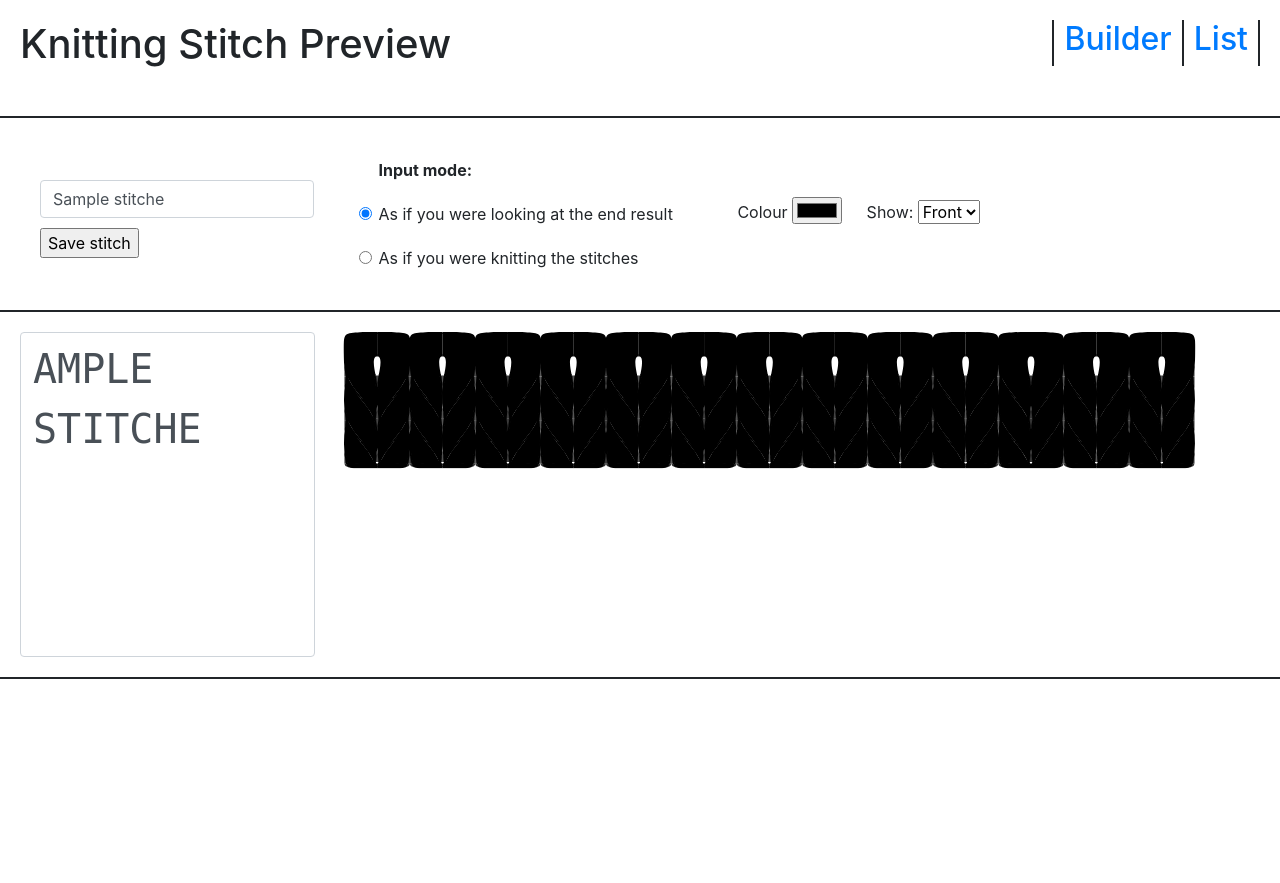
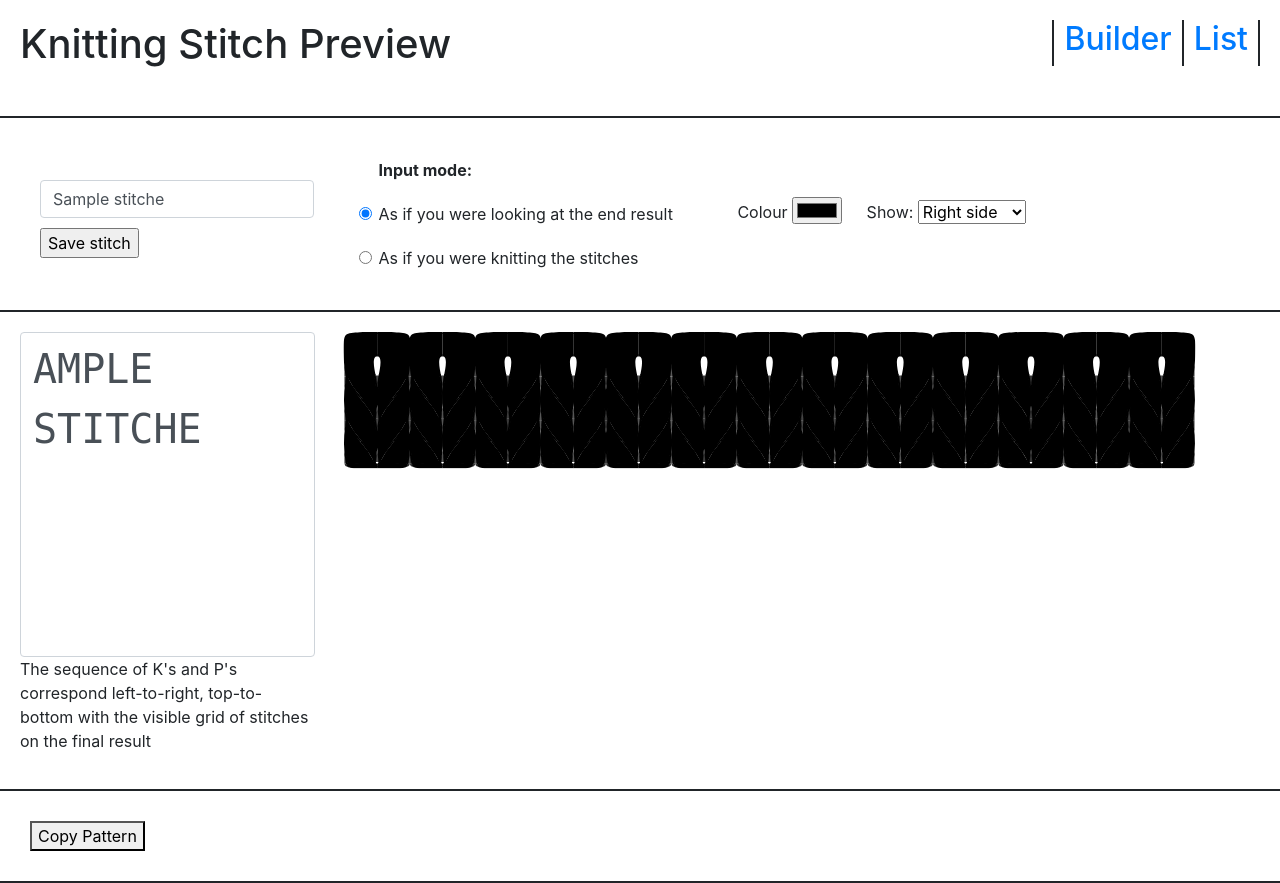
Before and after one commit to Alex-EmSiKay/eflask, a Flask app: page /load?id=1 in a window 1280 px wide. Before the commit the page ends 679 px from the top, so only its background shows below. Run offline with Flask 2, Linux system fonts and the light colour scheme; a database or web service that is not in the repository returns one stand-in record (values such as "Sample title"); some libraries are stand-ins or nearby versions.

Commit message:
rendering

```diff
--- a/app/main.py
+++ b/app/main.py
@@ -41,22 +41,21 @@
                 for j in range(len(lines[-1]), len(lines[-2])):
                     lines[-1] += lines[-2][j]
         # print(request.args["reverse"])
+        by_stitch_lines = lines.copy()
         if (request.args["input"] == "stitch"):
-            for i in range(len(lines)):
-                if i % 2 == 1:
-                    lines[i] = lines[i].replace("K", "O")
-                    lines[i] = lines[i].replace("P", "K")
-                    lines[i] = lines[i].replace("O", "P")
-                else:
-                    lines[i] = lines[i][::-1]
+            switch_input(lines)
             lines.reverse()
+        else:
+            by_stitch_lines.reverse()
+            switch_input(by_stitch_lines)
+
         if request.args["reverse"] == "1":
             for i in range(len(lines)):
                 lines[i] = lines[i].replace("K", "O")
                 lines[i] = lines[i].replace("P", "K")
                 lines[i] = lines[i].replace("O", "P")
                 lines[i] = lines[i][::-1]
-        return render_template("stitches.svg", lines=lines, maxcols=maxcols, colour="#" + request.args["colour"])
+        return render_template("stitches.svg", lines=lines, maxcols=maxcols, colour="#" + request.args["colour"], stitch_string="-".join(by_stitch_lines))
     else:
         return ""
 
@@ -82,3 +81,13 @@
     cur.execute("SELECT * FROM stitches WHERE id = %s;", (id,))
     call_stitch = cur.fetchall()
     return render_template("index.html", data=call_stitch, saved=saved)
+
+
+def switch_input(l):
+    for i in range(len(l)):
+        if i % 2 == 1:
+            l[i] = l[i].replace("K", "O")
+            l[i] = l[i].replace("P", "K")
+            l[i] = l[i].replace("O", "P")
+        else:
+            l[i] = l[i][::-1]
--- a/app/static/scripts.js
+++ b/app/static/scripts.js
@@ -5,7 +5,13 @@
     var ajax = new XMLHttpRequest();
     ajax.onreadystatechange = function () {
         if (ajax.readyState == 4 && ajax.status == 200) {
-            updateText.innerHTML = ajax.responseText;
+            if (ajax.responseText != "") {
+                updateText.innerHTML = ajax.responseText;
+                condlines = []
+                document.getElementById("rendered").value.split("-").every((val) => condlines.push(condense(val.split(""), 1, 's')));
+                condlines = condense(condlines, 1, 'r');
+                document.getElementById("cond").innerHTML = render(condlines);
+            }
         }
     }
     if (text == "") {
@@ -46,7 +52,7 @@
     if (inp == "result" && in_lines.length % 2 == 0) {
         dir = 1;
     }
-    console.log(in_lines.length + dir);
+    //console.log(in_lines.length + dir);
     for (var i = 0; i < in_lines.length; i++) {
         if (i % 2 == (in_lines.length + dir) % 2) {
             in_lines[i] = in_lines[i].replace(/K/g, "O");
@@ -61,6 +67,12 @@
     }
     in_lines = in_lines.reverse();
     document.getElementById('input_text').value = in_lines.join("\n")
+    if (inp == "result") {
+        document.getElementById("explain").innerHTML = "The sequence of K's and P's correspond left-to-right, top-to-bottom with the visible grid of stitches on the final result";
+    }
+    else {
+        document.getElementById("explain").innerHTML = "The sequence of stiches and new rows one would have to knit in order to achieve the final result"
+    }
 }
 
 function save() {
@@ -77,3 +89,110 @@
     }
     window.location.replace("save?lines=" + document.getElementById("input_text").value.replace(/\n/g, "-") + "&colour=" + document.getElementById("color_choice").value.replace("#", "") + "&title=" + document.getElementById("title").value);
 }
+
+function condense(arr, depth, type) {
+    condensing = false;
+    var cond_array = []
+    //console.log(arr);
+    var proc = 0
+    var count = 0;
+    while (proc < arr.length) {
+        if (proc == arr.length - 1) {
+            cond_array.push([1, arr.slice(proc, proc + 1), type]);
+            break;
+        }
+        //console.log("first slice" + String(arr.slice(proc, proc + depth)));
+        //console.log("second slice" + String(arr.slice(proc + depth * (count + 1), proc + depth * (count + 2))));
+        while (arrayEquals(arr.slice(proc, proc + depth), arr.slice(proc + depth * (count + 1), proc + depth * (count + 2)))) {
+            if (proc + count < arr.length - 1) {
+                count++;
+                //console.log("count: " + String(count))
+            }
+            else {
+                break;
+            }
+        }
+        cond_array.push([count + 1, arr.slice(proc, proc + depth), type]);
+        //console.log(cond_array)
+        proc = proc + depth * (count + 1);
+        //console.log(proc)
+        count = 0;
+    }
+    if (depth < Math.floor(arr.length / 2)) {
+        return condense(cond_array, depth + 1, type);
+    }
+    else {
+        return cond_array;
+    }
+}
+// found function for array equality source "https://masteringjs.io/tutorials/fundamentals/compare-arrays" with a few adjustments
+function arrayEquals(a, b) {
+    return Array.isArray(a) &&
+        Array.isArray(b) &&
+        a.length === b.length &&
+        a.every((val, index) => {
+            if (Array.isArray(val)) {
+                return arrayEquals(val, b[index]);
+            }
+            else {
+                return val === b[index];
+            }
+        }
+        );
+}
+
+function render(l) {
+    var s = "";
+    console.log("this is the input array" + l.toString())
+    for (var i = 0; i < l.length; i++) {
+        if (l[i].length < 2) {
+            return render(l[i])
+        }
+        if (Array.isArray(l[i][0])) {
+            return render(l[i])
+        }
+        console.log("this is the l[i]: " + l[i].toString())
+        console.log("this is l[i][0]: " + l[i][0].toString())
+        console.log("this is l[i][1]: " + l[i][1].toString())
+        console.log("this is l[i][2]: " + l[i][2].toString())
+        //console.log(s);
+        //console.log(l[i][1][0])
+        if (l[i][1][0] == "K" || l[i][1][0] == "P") {
+            s = s + l[i][1][0] //+ l[i][2];
+        }
+        else {
+            //console.log(l[i][1])
+            if (l[i][2] == 'r') {
+                if (l[i][1].length > 1 && l[i][0] > 1) {
+                    s = s + `[${render(l[i][1]).slice(0, -4)}]<br>`
+                }
+                else {
+                    s = s + `${render(l[i][1])}<br>`;
+                }
+            }
+            else {
+                if (l[i][0] > 1) {
+                    s = s + "[" + render(l[i][1]) + "]";
+                }
+                else {
+                    s = s + render(l[i][1]);
+                }
+            }
+        }
+        if (l[i][0] > 1 && l[i][2] == 's') {
+            s = s + String(l[i][0]);
+        }
+        if (l[i][0] > 1 && l[i][2] == 'r' && !(l[i][1].length > 1)) {
+            s = s + `Repeat the previous ${l[i][1].length} row(s) ${l[i][0] - 1} more time(s)<br>`;
+        }
+        if (l[i][1].length > 1 && l[i][0] > 1 && l[i][2] == 'r') {
+            s = s + `Repeat this block ${l[i][0] - 1} more time(s)<br>`;
+        }
+    }
+    return s.replace(/<br><br>/g, "<br>")
+}
+
+function copy_rendered() {
+    var copyText = document.getElementById("cond").innerHTML.replace(/<br>/g, "\n");
+    navigator.clipboard.writeText(copyText);
+}
--- a/app/templates/index.html
+++ b/app/templates/index.html
@@ -3,6 +3,9 @@
 Knitting Stitch Preview
 {% endblock %}
 {% block main %}
+<script>
+    document.addEventListener("DOMContentLoaded", update);
+</script>
 <div class="section">
     <div class="ib">
         <div><input class="form-control" id="title" type="text" placeholder="Stitch Title"
@@ -18,12 +21,14 @@
         </div>
         <div>
             <input class="form-check-input" type="radio" name="inputMode" value="result" onchange="switch_input();"
-                checked>
-            As if you were looking at the end result
+                checked>As if you were looking at the end result
         </div>
         <div>
             <input class="form-check-input" type="radio" name="inputMode" value="stitch" onchange="switch_input();">
             As if you were knitting the stitches
+        </div>
+        <div class="tooltip">Hover over me
+            <span class="tooltiptext">Tooltip text</span>
         </div>
     </div>
     <div class="ib">
@@ -35,8 +40,8 @@
         <div style="display: inline;">
             <label for="show_reverse">Show:</label>
             <select id="show_reverse" oninput="update();">
-                <option value="0">Front</option>
-                <option value="1">Back</option>
+                <option value="0">Right side</option>
+                <option value="1">Wrong side</option>
             </select>
         </div>
     </div>
@@ -47,9 +52,20 @@
             style="resize:none; height:325px; width:100%; vertical-align: top; font-family: monospace; font-size: 30pt;"
             placeholder="Type some 'K's or 'P's..."
             oninput="update();">{% if data %}{{data[0][1] | replace("-", "\n")}}{% endif %}</textarea>
+        <p id="explain">The sequence of K's and P's correspond left-to-right, top-to-bottom with the visible grid of
+            stitches on the
+            final result</p>
     </div>
     <div style="display: inline-block; vertical-align: top; width: 70%;"><span id="update_text"></span>
     </div>
 </div>
 </div>
+<div class="section">
+    <div class="ib" style="vertical-align: top;">
+        <button onclick="copy_rendered();">Copy Pattern</button>
+    </div>
+    <div class="ib" style="vertical-align: top;"><span style="font-family: serif; font-size: 20pt;" id="cond"></span>
+    </div>
+
+</div>
 {% endblock %}
--- a/app/templates/layout.html
+++ b/app/templates/layout.html
@@ -24,10 +24,6 @@
     <title>Knitting Sim</title>
 
     <script src="static/scripts.js"></script>
-
-    <script>
-        document.addEventListener("DOMContentLoaded", update);
-    </script>
 </head>
 
 <body>
```
Also changed, not shown: app/templates/stitches.svg.
